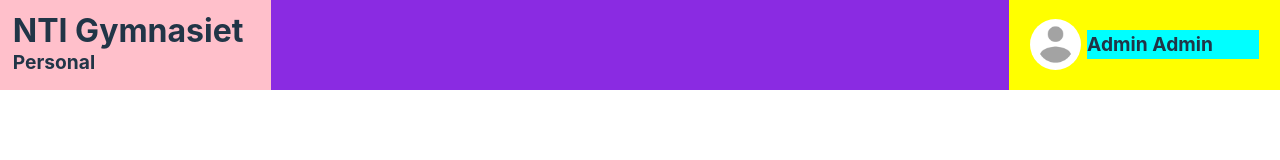
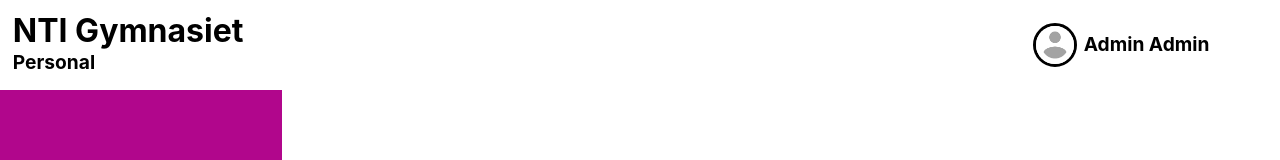
Before and after one commit to 4CEspX/HjalpEhab, a React (Vite) app in the folder Hjalp_website/: page / in a window 1280 px wide. Shown: the top 160 px of the page. Built offline with nearby package versions, Linux system fonts and the light colour scheme; no server answers.

Commit message:
Header finished? And adding sidebar 	modified:   Hjalp_website/src/App.jsx 	new file:   Hjalp_website/src/SideBar.jsx 	modified:   Hjalp_website/src/assets/css/header.css 	new file:   Hjalp_website/src/assets/css/sideBar.css 	modified:   Hjalp_website/src/header.jsx

```diff
--- a/Hjalp_website/src/App.jsx
+++ b/Hjalp_website/src/App.jsx
@@ -2,7 +2,8 @@
 
 import axios from "axios";
 import React, { useEffect, useState } from "react";
-import Header from "./header";
+import Header from "./Header";
+import SideBar from "./SideBar";
 
 function App() {
   const [users, setUsers] = useState([]);
@@ -22,6 +23,7 @@ function App() {
   return (
     <>
       <Header />
+      <SideBar />
       <div>
         <h1>User List</h1>
         <ul>
--- /dev/null
+++ b/Hjalp_website/src/SideBar.jsx
@@ -0,0 +1,16 @@
+// import { useState } from "react";
+import "./assets/css/sideBar.css";
+
+function SideBar() {
+  //   const [count, setCount] = useState(0);
+
+  return (
+    <>
+      <div className="SideBar">
+
+      </div>
+    </>
+  );
+}
+
+export default SideBar;
--- a/Hjalp_website/src/assets/css/header.css
+++ b/Hjalp_website/src/assets/css/header.css
@@ -1,5 +1,6 @@
 header {
-  background-color: aqua;
+  background-color: rgb(255, 255, 255);
+  color: rgb(0, 0, 0);
   position: absolute;
   top: 0;
   left: 0;
@@ -9,7 +10,6 @@ header {
 }
 .leftNavDiv {
   text-align: left;
-  background-color: pink;
   width: 20%;
   padding: 1vw;
 }
@@ -26,24 +26,22 @@ header {
 .middleNavDiv {
   width: 60%;
   height: 100%;
-  background-color: blueviolet;
 }
 .rightNavDiv {
   display: flex;
   justify-content: center;
   align-items: center;
-  background-color: yellow;
   width: 20%;
   padding: 1vw;
   display: inline-flex;
 }
 .rightNavDiv > img {
+  border: 3px solid rgb(0, 0, 0);
   border-radius: 50%;
-  height: 80%;
+  height: 60%;
 }
 .rightNavDiv > h4 {
   margin-left: 0.5vw;
-  background-color: aqua;
   font-size: 1.5vw;
   width: 70%;
 }
--- /dev/null
+++ b/Hjalp_website/src/assets/css/sideBar.css
@@ -0,0 +1,10 @@
+.SideBar {
+  background-color: rgb(177, 6, 140);
+  height: calc(100vh - 7vw);
+  position: absolute;
+  margin-top: 7vw;
+  width: 20%;
+  top: 0;
+  left: 0;
+  padding: 1vw;
+}
```
Also changed, not shown: Hjalp_website/src/header.jsx (+9 -5 lines).
